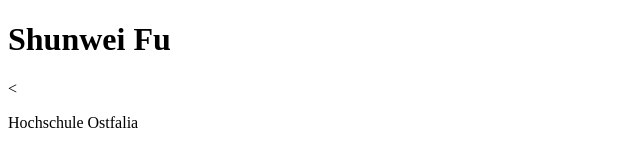
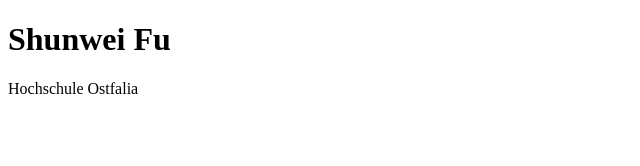
Before and after one commit to Shunwei/cv, a plain HTML site: page index.html in a window 1280 px wide. Shown: the whole page, without its empty margins (0-640 px from the left). Drawn offline with Linux system fonts and the light colour scheme.

Commit message:
beautify code

```diff
--- a/index.html
+++ b/index.html
@@ -1,11 +1,14 @@
 <!DOCTYPE html>
 <html lang="en" dir="ltr">
+
 <head>
   <meta charset="utf-8">
   <title>CV</title>
 </head>
+
 <body>
   <h1>Shunwei Fu</h1>
-<<p>Hochschule Ostfalia</p>
+  <p>Hochschule Ostfalia</p>
 </body>
+
 </html>
```
Lines whose indentation alone changed are shown as unchanged.
